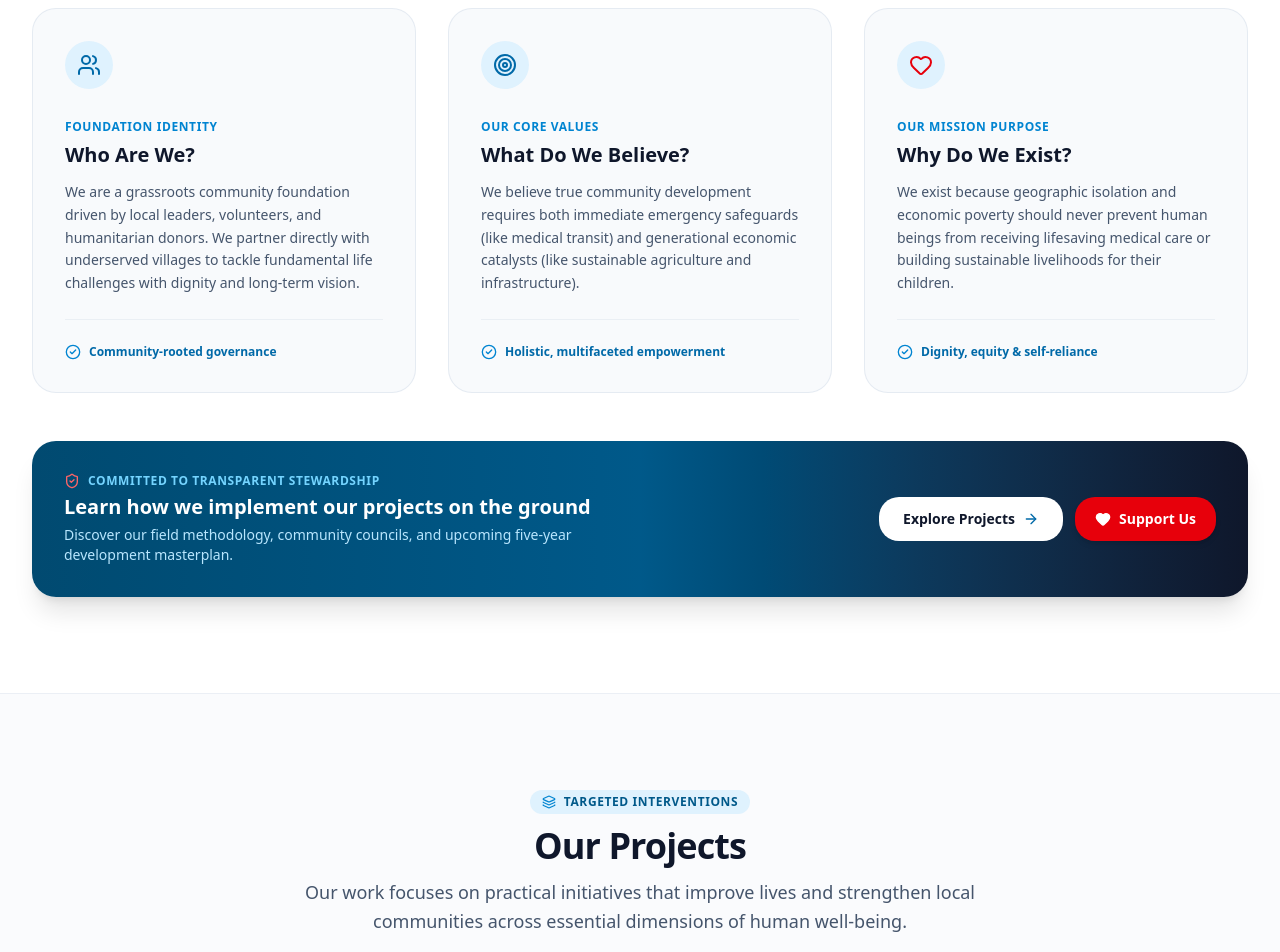
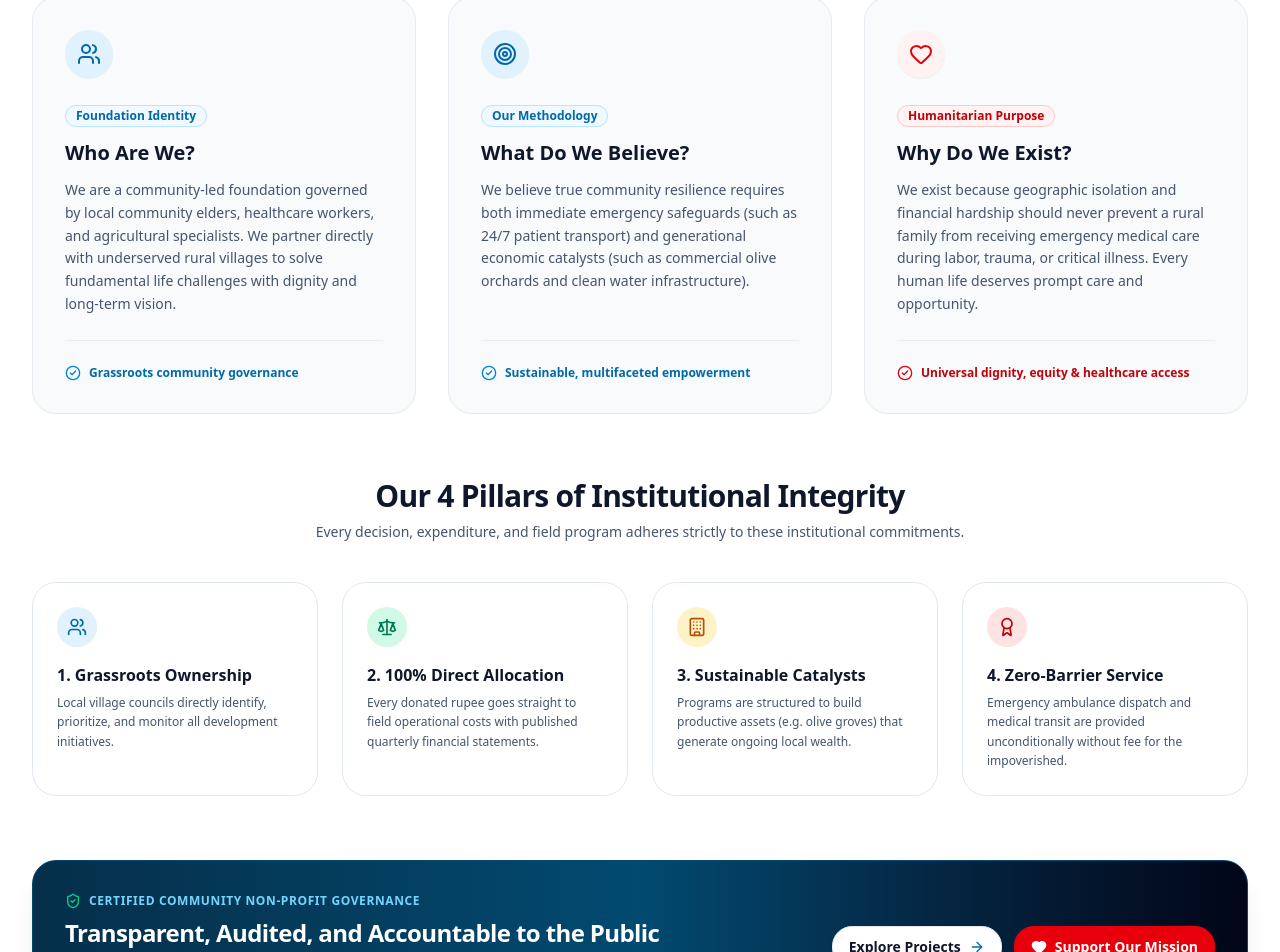
Before and after one commit to msaadfall25bsse/junglan-community-development-foundation-, a Next.js app: page / in a window 1280 px wide. Shown: the part 1556-2508 px from the top of the page. Built offline with nearby package versions, Linux system fonts and the light colour scheme.

Commit message:
Phase 6: About Us & Organizational Credibility - Vision, mission, 4 pillars of integrity, and governance stewardship

```diff
--- a/components/home/AboutSection.tsx
+++ b/components/home/AboutSection.tsx
@@ -2,7 +2,19 @@
 
 import React from "react";
 import Link from "next/link";
-import { CheckCircle2, ArrowRight, ShieldCheck, Heart, Users, Target, Compass } from "lucide-react";
+import {
+  CheckCircle2,
+  ArrowRight,
+  ShieldCheck,
+  Heart,
+  Users,
+  Target,
+  Compass,
+  Building,
+  Scale,
+  Award,
+} from "lucide-react";
+import { Button, Badge, SectionHeader } from "@/components/ui";
 
 interface AboutSectionProps {
   onOpenDonateModal: () => void;
@@ -10,113 +22,170 @@ interface AboutSectionProps {
 
 export const AboutSection: React.FC<AboutSectionProps> = ({ onOpenDonateModal }) => {
   return (
-    <section id="about" className="py-16 sm:py-24 bg-white">
+    <section
+      id="about"
+      aria-label="About Junglan Community Development Foundation"
+      className="py-16 sm:py-24 bg-white"
+    >
       <div className="max-w-7xl mx-auto px-4 sm:px-6 lg:px-8">
 
-        {/* Top Header Tag */}
-        <div className="max-w-3xl mb-12 sm:mb-16">
-          <div className="inline-flex items-center gap-2 px-3 py-1 rounded-full bg-sky-100 text-sky-800 text-xs font-bold uppercase tracking-wider mb-3">
-            <Compass className="w-3.5 h-3.5 text-sky-600" />
-            <span>Our Foundation & Identity</span>
-          </div>
-          <h2 className="text-3xl sm:text-4xl font-extrabold text-slate-900 tracking-tight">
-            Who We Are
-          </h2>
-          <p className="mt-3 text-lg text-slate-600 leading-relaxed">
-            Junglan Community Development Foundation is a non-governmental community foundation established to empower vulnerable communities through sustainable, multifaceted development programs.
-          </p>
-        </div>
+        {/* Section Header */}
+        <SectionHeader
+          tag="Our Foundation & Identity"
+          tagIcon={<Compass className="w-3.5 h-3.5" />}
+          title="Who We Are & What We Stand For"
+          subtitle="Junglan Community Development Foundation is a grassroots non-governmental organization established to empower vulnerable rural communities through emergency health transit, sustainable agriculture, and long-term socio-economic self-reliance."
+        />
 
-        {/* 3 Core Questions & Answer Blocks */}
-        <div className="grid grid-cols-1 md:grid-cols-3 gap-8">
+        {/* 3 Core Philosophical Pillars */}
+        <div className="grid grid-cols-1 md:grid-cols-3 gap-6 lg:gap-8 mb-16">
 
           {/* Card 1: Who are we? */}
-          <div className="p-8 rounded-3xl bg-slate-50 border border-slate-200/80 hover:border-sky-300 transition-all hover:shadow-lg flex flex-col justify-between group">
+          <div className="p-7 sm:p-8 rounded-3xl bg-slate-50 border border-slate-200/80 hover:border-sky-300 transition-all hover:shadow-lg flex flex-col justify-between group">
             <div>
-              <div className="w-12 h-12 rounded-2xl bg-sky-100 text-sky-700 flex items-center justify-center mb-6 group-hover:bg-sky-600 group-hover:text-white transition-colors">
+              <div className="w-12 h-12 rounded-2xl bg-sky-100 text-sky-700 flex items-center justify-center mb-6 group-hover:bg-sky-600 group-hover:text-white transition-colors shadow-2xs">
                 <Users className="w-6 h-6" />
               </div>
-              <span className="text-xs font-bold uppercase tracking-wider text-sky-600">Foundation Identity</span>
+              <Badge variant="info" className="mb-2">Foundation Identity</Badge>
               <h3 className="text-xl font-bold text-slate-900 mt-1 mb-3">Who Are We?</h3>
               <p className="text-sm text-slate-600 leading-relaxed">
-                We are a grassroots community foundation driven by local leaders, volunteers, and humanitarian donors. We partner directly with underserved villages to tackle fundamental life challenges with dignity and long-term vision.
+                We are a community-led foundation governed by local community elders, healthcare workers, and agricultural specialists. We partner directly with underserved rural villages to solve fundamental life challenges with dignity and long-term vision.
               </p>
             </div>
-            <div className="pt-6 mt-6 border-t border-slate-200/60 flex items-center gap-2 text-xs font-semibold text-sky-700">
-              <CheckCircle2 className="w-4 h-4 text-sky-600" />
-              <span>Community-rooted governance</span>
+            <div className="pt-6 mt-6 border-t border-slate-200/70 flex items-center gap-2 text-xs font-semibold text-sky-700">
+              <CheckCircle2 className="w-4 h-4 text-sky-600 shrink-0" />
+              <span>Grassroots community governance</span>
             </div>
           </div>
 
           {/* Card 2: What do we believe? */}
-          <div className="p-8 rounded-3xl bg-slate-50 border border-slate-200/80 hover:border-sky-300 transition-all hover:shadow-lg flex flex-col justify-between group">
+          <div className="p-7 sm:p-8 rounded-3xl bg-slate-50 border border-slate-200/80 hover:border-sky-300 transition-all hover:shadow-lg flex flex-col justify-between group">
             <div>
-              <div className="w-12 h-12 rounded-2xl bg-sky-100 text-sky-700 flex items-center justify-center mb-6 group-hover:bg-sky-600 group-hover:text-white transition-colors">
+              <div className="w-12 h-12 rounded-2xl bg-sky-100 text-sky-700 flex items-center justify-center mb-6 group-hover:bg-sky-600 group-hover:text-white transition-colors shadow-2xs">
                 <Target className="w-6 h-6" />
               </div>
-              <span className="text-xs font-bold uppercase tracking-wider text-sky-600">Our Core Values</span>
+              <Badge variant="info" className="mb-2">Our Methodology</Badge>
               <h3 className="text-xl font-bold text-slate-900 mt-1 mb-3">What Do We Believe?</h3>
               <p className="text-sm text-slate-600 leading-relaxed">
-                We believe true community development requires both immediate emergency safeguards (like medical transit) and generational economic catalysts (like sustainable agriculture and infrastructure).
+                We believe true community resilience requires both immediate emergency safeguards (such as 24/7 patient transport) and generational economic catalysts (such as commercial olive orchards and clean water infrastructure).
               </p>
             </div>
-            <div className="pt-6 mt-6 border-t border-slate-200/60 flex items-center gap-2 text-xs font-semibold text-sky-700">
-              <CheckCircle2 className="w-4 h-4 text-sky-600" />
-              <span>Holistic, multifaceted empowerment</span>
+            <div className="pt-6 mt-6 border-t border-slate-200/70 flex items-center gap-2 text-xs font-semibold text-sky-700">
+              <CheckCircle2 className="w-4 h-4 text-sky-600 shrink-0" />
+              <span>Sustainable, multifaceted empowerment</span>
             </div>
           </div>
 
           {/* Card 3: Why do we exist? */}
-          <div className="p-8 rounded-3xl bg-slate-50 border border-slate-200/80 hover:border-sky-300 transition-all hover:shadow-lg flex flex-col justify-between group">
+          <div className="p-7 sm:p-8 rounded-3xl bg-slate-50 border border-slate-200/80 hover:border-sky-300 transition-all hover:shadow-lg flex flex-col justify-between group">
             <div>
-              <div className="w-12 h-12 rounded-2xl bg-sky-100 text-sky-700 flex items-center justify-center mb-6 group-hover:bg-sky-600 group-hover:text-white transition-colors">
-                <Heart className="w-6 h-6 text-red-600" />
+              <div className="w-12 h-12 rounded-2xl bg-red-50 text-red-600 flex items-center justify-center mb-6 group-hover:bg-red-600 group-hover:text-white transition-colors shadow-2xs">
+                <Heart className="w-6 h-6" />
               </div>
-              <span className="text-xs font-bold uppercase tracking-wider text-sky-600">Our Mission Purpose</span>
+              <Badge variant="danger" className="mb-2">Humanitarian Purpose</Badge>
               <h3 className="text-xl font-bold text-slate-900 mt-1 mb-3">Why Do We Exist?</h3>
               <p className="text-sm text-slate-600 leading-relaxed">
-                We exist because geographic isolation and economic poverty should never prevent human beings from receiving lifesaving medical care or building sustainable livelihoods for their children.
+                We exist because geographic isolation and financial hardship should never prevent a rural family from receiving emergency medical care during labor, trauma, or critical illness. Every human life deserves prompt care and opportunity.
               </p>
             </div>
-            <div className="pt-6 mt-6 border-t border-slate-200/60 flex items-center gap-2 text-xs font-semibold text-sky-700">
-              <CheckCircle2 className="w-4 h-4 text-sky-600" />
-              <span>Dignity, equity & self-reliance</span>
+            <div className="pt-6 mt-6 border-t border-slate-200/70 flex items-center gap-2 text-xs font-semibold text-red-700">
+              <CheckCircle2 className="w-4 h-4 text-red-600 shrink-0" />
+              <span>Universal dignity, equity & healthcare access</span>
             </div>
           </div>
 
         </div>
 
-        {/* Visual Callout & Learn More strip */}
-        <div className="mt-12 p-6 sm:p-8 rounded-3xl bg-gradient-to-r from-sky-900 via-sky-800 to-slate-900 text-white flex flex-col sm:flex-row items-center justify-between gap-6 shadow-xl">
-          <div className="space-y-1 text-center sm:text-left">
-            <div className="flex items-center justify-center sm:justify-start gap-2 text-sky-300 text-xs font-bold uppercase tracking-wider">
-              <ShieldCheck className="w-4 h-4 text-red-400" />
-              <span>Committed to Transparent Stewardship</span>
-            </div>
-            <h4 className="text-lg sm:text-xl font-bold text-white">
-              Learn how we implement our projects on the ground
-            </h4>
-            <p className="text-xs sm:text-sm text-sky-200 max-w-xl">
-              Discover our field methodology, community councils, and upcoming five-year development masterplan.
+        {/* 4 Pillars of Institutional Integrity Grid */}
+        <div className="mb-16">
+          <div className="text-center max-w-2xl mx-auto mb-10">
+            <h3 className="text-2xl sm:text-3xl font-extrabold text-slate-900 tracking-tight">
+              Our 4 Pillars of Institutional Integrity
+            </h3>
+            <p className="text-sm text-slate-600 mt-2">
+              Every decision, expenditure, and field program adheres strictly to these institutional commitments.
             </p>
           </div>
 
-          <div className="flex items-center gap-3 shrink-0">
-            <Link
-              href="#projects"
-              className="px-6 py-3 rounded-xl bg-white text-slate-900 hover:bg-sky-50 font-bold text-sm transition-all flex items-center gap-2"
-            >
-              <span>Explore Projects</span>
-              <ArrowRight className="w-4 h-4 text-sky-700" />
+          <div className="grid grid-cols-1 sm:grid-cols-2 lg:grid-cols-4 gap-6">
+            <div className="p-6 rounded-2xl bg-white border border-slate-200 hover:border-sky-300 hover:shadow-md transition-all">
+              <div className="w-10 h-10 rounded-xl bg-sky-100 text-sky-700 flex items-center justify-center mb-4">
+                <Users className="w-5 h-5" />
+              </div>
+              <h4 className="font-bold text-slate-900 text-base mb-1.5">1. Grassroots Ownership</h4>
+              <p className="text-xs text-slate-600 leading-relaxed">
+                Local village councils directly identify, prioritize, and monitor all development initiatives.
+              </p>
+            </div>
+
+            <div className="p-6 rounded-2xl bg-white border border-slate-200 hover:border-emerald-300 hover:shadow-md transition-all">
+              <div className="w-10 h-10 rounded-xl bg-emerald-100 text-emerald-700 flex items-center justify-center mb-4">
+                <Scale className="w-5 h-5" />
+              </div>
+              <h4 className="font-bold text-slate-900 text-base mb-1.5">2. 100% Direct Allocation</h4>
+              <p className="text-xs text-slate-600 leading-relaxed">
+                Every donated rupee goes straight to field operational costs with published quarterly financial statements.
+              </p>
+            </div>
+
+            <div className="p-6 rounded-2xl bg-white border border-slate-200 hover:border-amber-300 hover:shadow-md transition-all">
+              <div className="w-10 h-10 rounded-xl bg-amber-100 text-amber-700 flex items-center justify-center mb-4">
+                <Building className="w-5 h-5" />
+              </div>
+              <h4 className="font-bold text-slate-900 text-base mb-1.5">3. Sustainable Catalysts</h4>
+              <p className="text-xs text-slate-600 leading-relaxed">
+                Programs are structured to build productive assets (e.g. olive groves) that generate ongoing local wealth.
+              </p>
+            </div>
+
+            <div className="p-6 rounded-2xl bg-white border border-slate-200 hover:border-red-300 hover:shadow-md transition-all">
+              <div className="w-10 h-10 rounded-xl bg-red-100 text-red-700 flex items-center justify-center mb-4">
+                <Award className="w-5 h-5" />
+              </div>
+              <h4 className="font-bold text-slate-900 text-base mb-1.5">4. Zero-Barrier Service</h4>
+              <p className="text-xs text-slate-600 leading-relaxed">
+                Emergency ambulance dispatch and medical transit are provided unconditionally without fee for the impoverished.
+              </p>
+            </div>
+          </div>
+        </div>
+
+        {/* Institutional Credibility & Stewardship Strip */}
+        <div className="p-6 sm:p-8 rounded-3xl bg-gradient-to-r from-sky-950 via-sky-900 to-slate-950 text-white flex flex-col lg:flex-row items-center justify-between gap-6 shadow-xl border border-sky-900">
+          <div className="space-y-2 text-center lg:text-left">
+            <div className="flex items-center justify-center lg:justify-start gap-2 text-sky-300 text-xs font-bold uppercase tracking-wider">
+              <ShieldCheck className="w-4 h-4 text-emerald-400" />
+              <span>Certified Community Non-Profit Governance</span>
+            </div>
+            <h4 className="text-xl sm:text-2xl font-black text-white tracking-tight">
+              Transparent, Audited, and Accountable to the Public
+            </h4>
+            <p className="text-xs sm:text-sm text-sky-200 max-w-2xl leading-relaxed">
+              Our governing board comprises respected local educators, physicians, and civic organizers. All donations are accounted for with full documentation and quarterly field reports.
+            </p>
+          </div>
+
+          <div className="flex flex-wrap items-center justify-center gap-3 shrink-0">
+            <Link href="/#projects">
+              <Button
+                variant="secondary"
+                size="md"
+                rightIcon={<ArrowRight className="w-4 h-4 text-sky-700" />}
+                className="bg-white text-slate-900 hover:bg-sky-50"
+              >
+                Explore Projects
+              </Button>
             </Link>
 
-            <button
+            <Button
+              variant="danger"
+              size="md"
               onClick={onOpenDonateModal}
-              className="px-5 py-3 rounded-xl bg-red-600 hover:bg-red-700 text-white font-bold text-sm transition-all flex items-center gap-2 shadow-md"
+              leftIcon={<Heart className="w-4 h-4 fill-white" />}
+              className="shadow-lg shadow-red-600/30"
             >
-              <Heart className="w-4 h-4 fill-white" />
-              <span>Support Us</span>
-            </button>
+              Support Our Mission
+            </Button>
           </div>
         </div>
 
```
